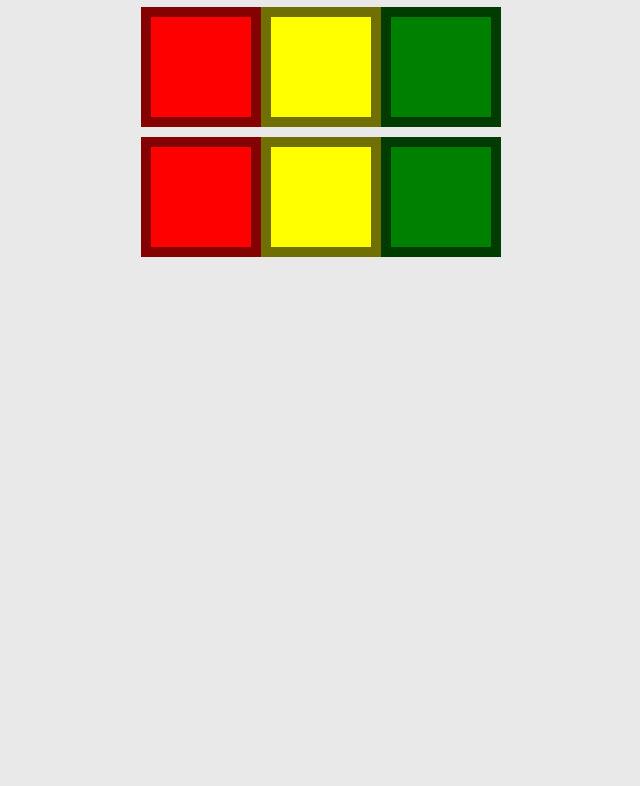
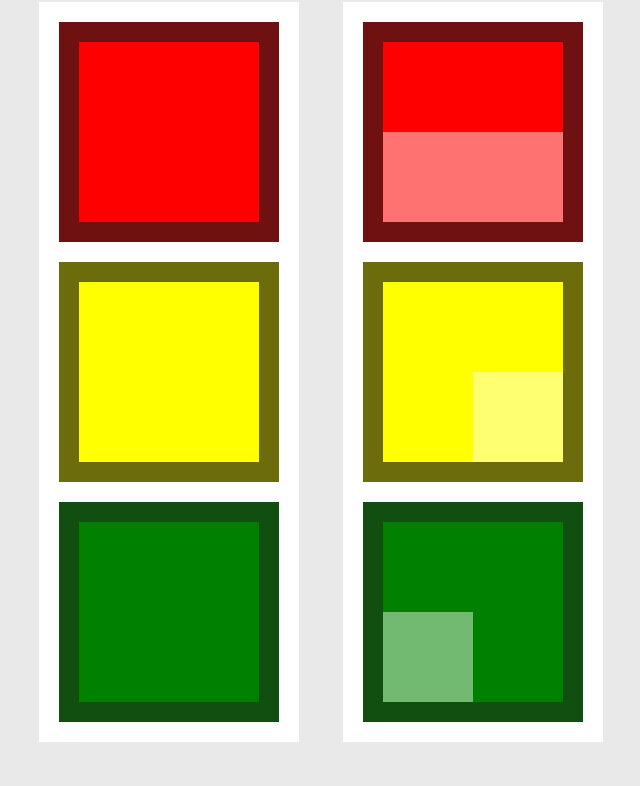
Before and after one commit to ozayo/chas_trafikljus, a plain HTML site: page index.html in a window 1280 px wide. Shown: the part 123-909 px from the top of the page, without its empty margins (319-959 px from the left). Before the commit the page ends 800 px from the top, so only its background shows below. Drawn offline with Linux system fonts and the light colour scheme.

Commit message:
Update style.css

```diff
--- a/style.css
+++ b/style.css
@@ -1,3 +1,4 @@
+/* normalize css */
 * {
   margin: 0px;
   padding: 0px;
@@ -9,73 +10,58 @@ body {
   padding-top: 30px;
   font-family: Arial, Helvetica, sans-serif;
 }
-h1 {
-  margin-top: 5px;
-  margin-bottom: 10px;
-  font-weight: 900;
-}
 .container {
   max-width: 980px;
   margin: 0 auto;
   padding: 20px;
   text-align: center;
 }
+
 .boxes {
-  margin: 10px;
-  display: flex;
-  flex-direction: row;
-  justify-content: center;
-}
-.box-inside {
+  display: inline-block;
+  margin: 20px;
   background-color: white;
-  display: flex;
-  flex-direction: column;
-  padding: 10px;
 }
 .box {
-  height: 100px;
-  width: 100px;
-  border: solid 10px;
+  width: 180px;
+  height: 180px;
+  border: solid 20px;
+  margin: 20px;
+  padding: 0px;
+  position: relative;
 }
-
 .red {
   background-color: red;
-  border-color: rgb(133, 2, 2);
-  display: flex;
-  flex-direction: column;
-  justify-content: end;
+  border-color: rgb(111, 17, 17);
 }
 .yellow {
   background-color: yellow;
-  border-color: rgb(111, 111, 3);
-  display: flex;
-  flex-direction: column;
-  justify-content: end;
+  border-color: rgb(108, 108, 13);
 }
 .green {
   background-color: green;
-  border-color: rgb(0, 59, 0);
-  display: flex;
-  flex-direction: row;
-  justify-content: flex-end;
-  align-items: flex-end;
+  border-color: rgb(16, 79, 16);
 }
-section {
-  margin-top: 20px;
-  text-align: left;
+.redinline {
+  background-color: rgba(255, 255, 255, 0.448);
+  height: 50%;
+  width: 100%;
+  bottom: 0px;
+  position: absolute;
 }
-.innerred {
-  width: 100%;
+.yellowinline {
+  background-color: rgba(255, 255, 255, 0.448);
   height: 50%;
-  background-color: #ffffff6b;
+  width: 50%;
+  bottom: 0px;
+  position: absolute;
+  right: 0;
 }
-.inneryellow {
+.greeninline {
+  background-color: rgba(255, 255, 255, 0.448);
+  height: 50%;
   width: 50%;
-  height: 50%;
-  background-color: #ffffff6b;
+  bottom: 0px;
+  position: absolute;
+  left: 0;
 }
-.innergreen {
-  width: 50%;
-  height: 50%;
-  background-color: #ffffff6b;
-}
```
